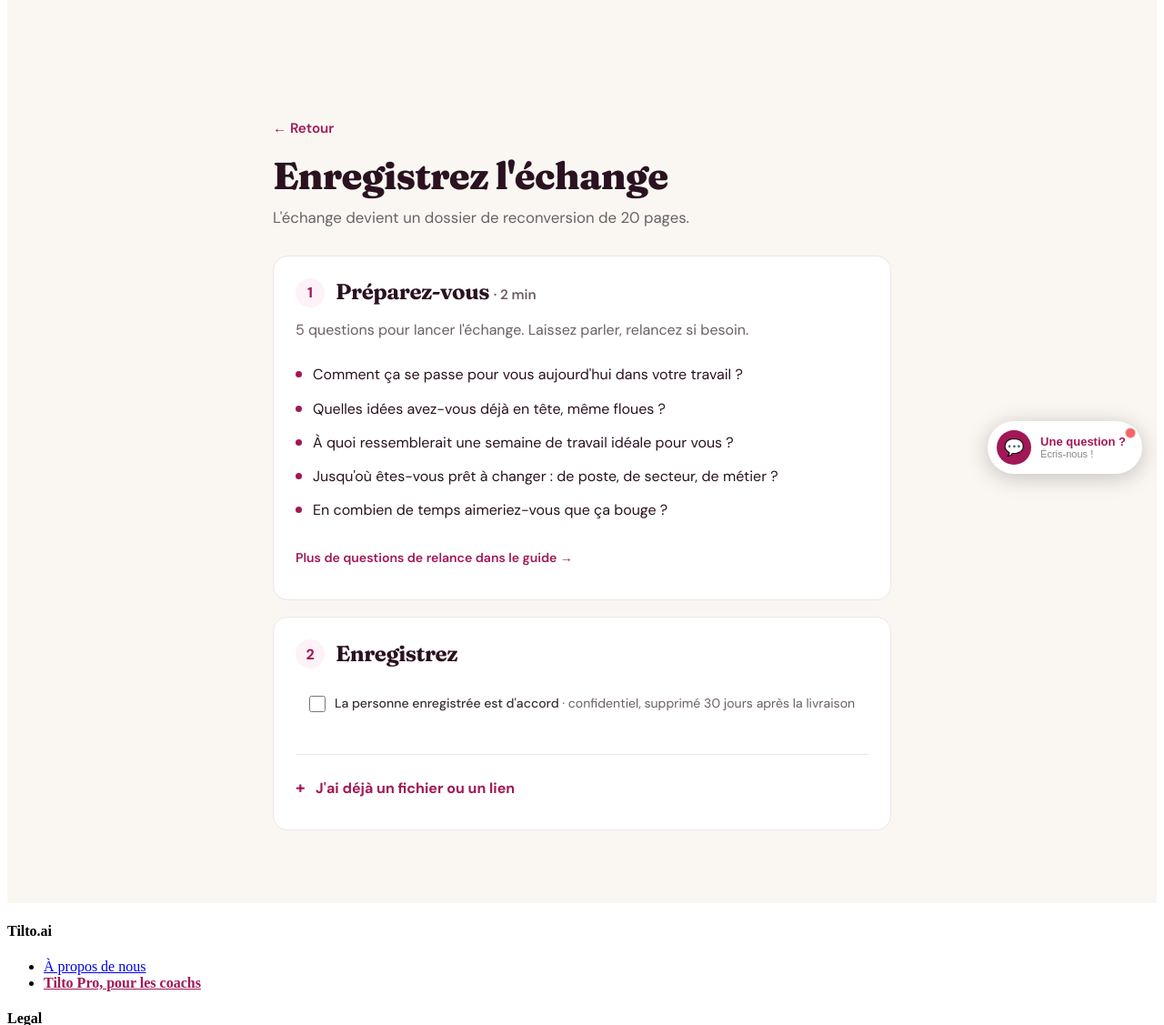
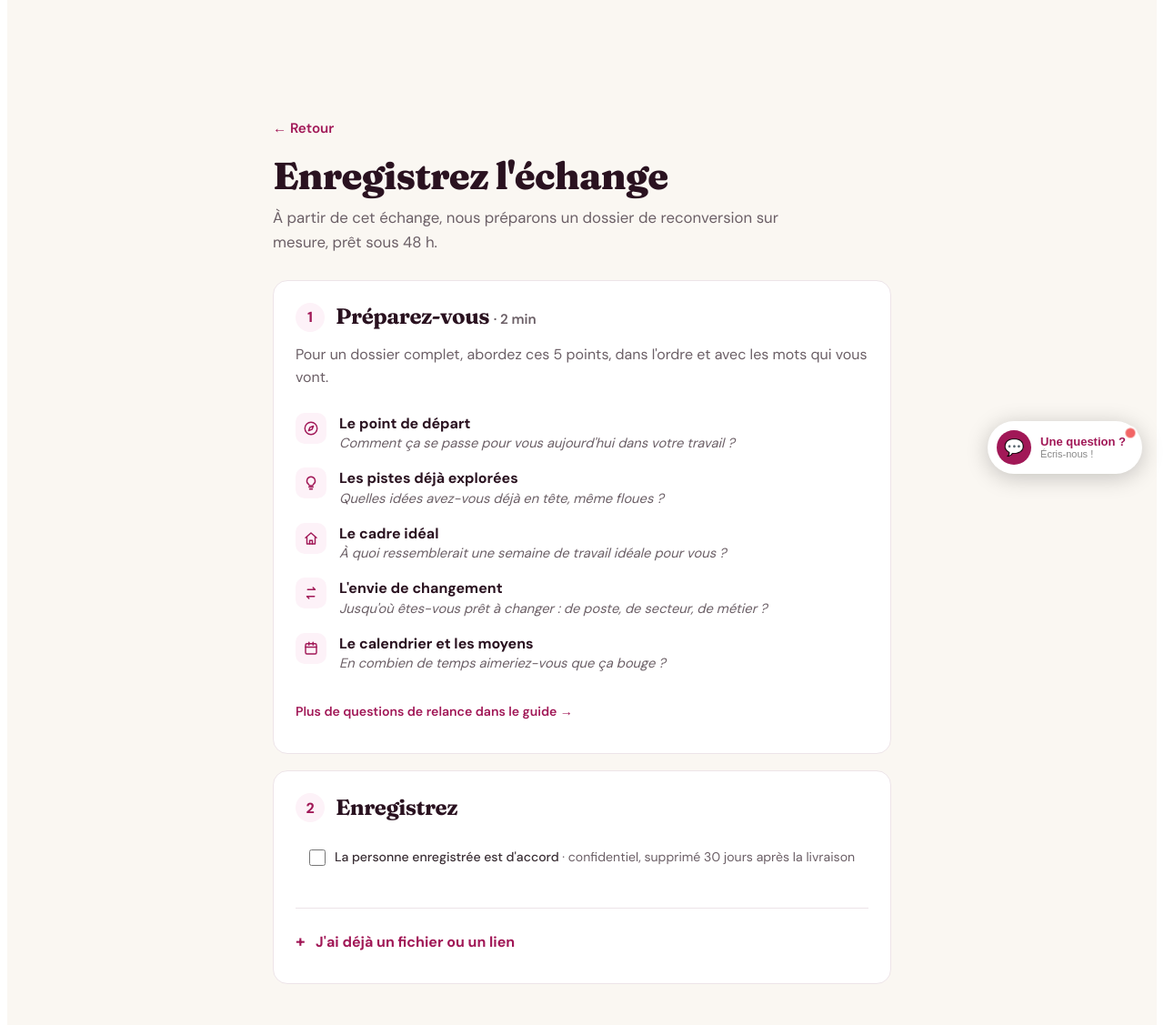
Before and after one commit to nlisch/tilto, a Python web app: template templates/pro/client.html in a window 1280 px wide. Shown: the part 255-1382 px from the top of the page at 91% size. Run offline with Jinja, Linux system fonts and the light colour scheme; the template is opened without the code that fills it, so the values that code supplies are empty.

Commit message:
feat(pro): 5 points à couvrir (sans checklist imposée), discours « sur mesure »
- préparation : « abordez ces 5 points, dans l'ordre et avec vos mots », chaque
  point avec une icône et une question en exemple
- pendant l'enregistrement : repère facultatif « Points abordés » à cocher
- textes : « nous préparons un dossier sur mesure » au lieu de « Tilto
  transforme / devient » (espace coach, landing /pro, landing cabinets)

Co-Authored-By: Claude Opus 5.5 <noreply@anthropic.com>

```diff
--- a/templates/pages/pro.html
+++ b/templates/pages/pro.html
@@ -134,7 +134,7 @@
     <div class="tp-wrap">
         <div class="tp-benefit-text">
             <h2 class="tp-h2">Plus de clients, pas plus de soirées</h2>
-            <p>Vous enregistrez l'échange, Tilto rédige. Le temps gagné, vous le passez en séance avec vos clients.</p>
+            <p>Vous enregistrez l'échange, nous préparons le dossier. Le temps gagné, vous le passez en séance avec vos clients.</p>
             <ul class="tp-checks">
                 <li>{{ check }}Les 5 sujets à aborder fournis, enregistrement depuis votre téléphone</li>
                 <li>{{ check }}Rien à installer, rien à paramétrer</li>
--- a/templates/pages/pro_cabinets.html
+++ b/templates/pages/pro_cabinets.html
@@ -268,7 +268,7 @@
         <h2 class="tp-h2">Vos questions</h2>
         <div class="tp-faq-list">
             <div class="tp-faq-item"><h3>Nos clients exigent la confidentialité des données.</h3><p>Un contrat de sous-traitance RGPD est prêt à signer, et les données restent confidentielles&nbsp;: vos consultants n'indiquent que le prénom ou les initiales du candidat, et l'audio et le CV sont supprimés 30&nbsp;jours après la livraison du dossier.</p></div>
-            <div class="tp-faq-item"><h3>Nous avons déjà notre méthode.</h3><p>Tilto ne la remplace pas. Il intervient à la fin de la phase projet pour transformer le travail fait en séance en pistes chiffrées et en plan d'action, signés par votre consultant.</p></div>
+            <div class="tp-faq-item"><h3>Nous avons déjà notre méthode.</h3><p>Tilto ne la remplace pas. Nous intervenons à la fin de la phase projet&nbsp;: à partir du travail fait en séance, nous préparons les pistes chiffrées et le plan d'action, signés par votre consultant.</p></div>
             <div class="tp-faq-item"><h3>C'est pertinent pour des cadres et des dirigeants&nbsp;?</h3><p>Oui&nbsp;: le dossier met en avant les entreprises à contacter et les pistes de réseau, pas seulement les offres publiées.{% if has_example %} <a href="{{ url_for('pro.example') }}" target="_blank" rel="noopener" style="font-weight:700;">Voir un dossier de cadre</a>.{% endif %}</p></div>
             <div class="tp-faq-item"><h3>Et si le dossier contient une erreur&nbsp;?</h3><p>Votre consultant le relit avant de le remettre. Rien ne part au candidat sans sa validation.</p></div>
             <div class="tp-faq-item"><h3>Et après le pilote&nbsp;?</h3><p>Un tarif au volume adapté à votre nombre de candidats, sans engagement de durée. Vos dossiers restent exportables en PDF.</p></div>
--- a/templates/pro/client.html
+++ b/templates/pro/client.html
@@ -73,8 +73,19 @@
     .tilto-pro-app .tpc-dialog-foot .tpa-btn { width: 100%; }
 }
 .tilto-pro-app .tpc-prep { list-style: none; margin: 14px 0 0; padding: 4px 0; text-align: left; counter-reset: none; }
-.tilto-pro-app .tpc-prep li { display: flex; gap: 12px; align-items: baseline; padding: 7px 0; color: var(--tp-ink); line-height: 1.45; }
-.tilto-pro-app .tpc-prep-n { flex: 0 0 7px; width: 7px; height: 7px; border-radius: 50%; background: var(--tp-primary); align-self: center; }
+.tilto-pro-app .tpc-prep li { display: flex; gap: 14px; align-items: flex-start; padding: 8px 0; color: var(--tp-ink); line-height: 1.45; }
+.tilto-pro-app .tpc-prep-n { flex: 0 0 34px; width: 34px; height: 34px; border-radius: 10px; background: var(--tp-primary-light); color: var(--tp-primary); display: inline-flex; align-items: center; justify-content: center; align-self: flex-start; }
+.tilto-pro-app .tpc-prep-txt strong { display: block; font-weight: 700; color: var(--tp-ink); }
+.tilto-pro-app .tpc-prep-q { display: block; font-size: 0.92rem; color: var(--tp-muted); font-style: italic; }
+.tilto-pro-app .tpc-cover { width: 100%; margin-top: 10px; text-align: center; }
+.tilto-pro-app .tpc-cover-title { margin: 0 0 8px !important; font-size: 0.85rem; font-weight: 700; color: var(--tp-ink); }
+.tilto-pro-app .tpc-cover-title span { font-weight: 400; color: var(--tp-muted); }
+.tilto-pro-app .tpc-cover-chips { display: flex; flex-wrap: wrap; justify-content: center; gap: 8px; }
+.tilto-pro-app .tpc-cover-chip { all: unset; cursor: pointer; min-height: 40px; padding: 0 14px; display: inline-flex; align-items: center; gap: 6px; border-radius: 999px; border: 1.5px solid #D9CCD2; background: var(--tp-white); font-size: 0.88rem; font-weight: 600; color: var(--tp-text); }
+.tilto-pro-app .tpc-cover-chip::before { content: ''; width: 8px; height: 8px; border-radius: 50%; background: #D9CCD2; }
+.tilto-pro-app .tpc-cover-chip[aria-pressed="true"] { border-color: var(--tp-ok); background: var(--tp-ok-pale); color: var(--tp-ok); }
+.tilto-pro-app .tpc-cover-chip[aria-pressed="true"]::before { content: '✓'; width: auto; height: auto; background: none; font-weight: 800; }
+.tilto-pro-app .tpc-cover-chip:focus-visible { outline: 2px solid var(--tp-primary); outline-offset: 2px; }
 .tilto-pro-app .tpc-prep-guide { margin: 8px 0 0 !important; font-size: 0.88rem; }
 .tilto-pro-app .tpc-prep-guide a { display: inline-flex; align-items: center; min-height: 44px; font-weight: 600; text-decoration: none; }
 .tilto-pro-app .tpc-ctx { border: 0; margin: 18px 0 0; padding: 0; display: flex; flex-wrap: wrap; gap: 8px; }
@@ -121,7 +132,6 @@
 .tilto-pro-app #tpc-form.is-recording .js-prep, .tilto-pro-app #tpc-form.is-recording .tpc-consent, .tilto-pro-app #tpc-form.is-recording .js-alt, .tilto-pro-app #tpc-form.is-recording .js-files { display: none; }
 .tilto-pro-app .tpc-h2-note { font-family: 'DM Sans', sans-serif; font-size: 0.95rem; font-weight: 600; color: var(--tp-muted); letter-spacing: 0; }
 .tilto-pro-app .tpc-intro { margin: 10px 0 24px !important; max-width: 600px; }
-.tilto-pro-app .tpc-review { width: 100%; margin-top: 4px; text-align: left; }
 .tilto-pro-app .js-after[hidden] { display: none; }
 .tilto-pro-app .tpc-link { margin-top: 14px; display: flex; flex-direction: column; gap: 6px; }
 .tilto-pro-app .tpc-link label { font-size: 0.92rem; font-weight: 600; color: var(--tp-muted); }
@@ -231,10 +241,19 @@
 ] %}
 
 
+{# Une icône par point : boussole, ampoule, maison, flèches, calendrier #}
+{% set topic_icons = [
+  '<circle cx="12" cy="12" r="9"/><path d="M15.5 8.5l-2 5-5 2 2-5z"/>',
+  '<path d="M9 18h6"/><path d="M10 21h4"/><path d="M12 3a6 6 0 0 0-3.5 10.9c.6.5 1 1.2 1 2.1h5c0-.9.4-1.6 1-2.1A6 6 0 0 0 12 3z"/>',
+  '<path d="M4 11l8-7 8 7"/><path d="M6 10v10h12V10"/><path d="M10 20v-5h4v5"/>',
+  '<path d="M7 7h11l-3-3"/><path d="M17 17H6l3 3"/>',
+  '<rect x="4" y="5" width="16" height="15" rx="2"/><path d="M4 10h16"/><path d="M9 3v4"/><path d="M15 3v4"/>',
+] %}
+
 {% macro prep_list() %}
 <ol class="tpc-prep">
   {% for t, question, more in topics %}
-  <li><span class="tpc-prep-n" aria-hidden="true"></span><span>{{ question }}</span></li>
+  <li><span class="tpc-prep-n" aria-hidden="true"><svg width="18" height="18" viewBox="0 0 24 24" fill="none" stroke="currentColor" stroke-width="1.9" stroke-linecap="round" stroke-linejoin="round">{{ topic_icons[loop.index0]|safe }}</svg></span><span class="tpc-prep-txt"><strong>{{ t }}</strong><span class="tpc-prep-q">{{ question }}</span></span></li>
   {% endfor %}
 </ol>
 {% endmacro %}
@@ -264,10 +283,15 @@
     <canvas class="tpc-wave js-rec-wave" aria-hidden="true"></canvas>
     <p class="tpc-rec-time js-rec-time">0:00</p>
     <p class="tpc-mic-hint">Appuyez pour terminer et envoyer</p>
-    <details class="tpc-more tpc-review">
-      <summary>Revoir les sujets</summary>
-      {{ prep_list() }}
-    </details>
+    {# Repère facultatif : le coach coche les points abordés, rien n'est bloquant ni enregistré #}
+    <div class="tpc-cover">
+      <p class="tpc-cover-title">Points abordés <span>(facultatif)</span></p>
+      <div class="tpc-cover-chips">
+        {% for t, question, more in topics %}
+        <button type="button" class="tpc-cover-chip js-cover" aria-pressed="false" title="{{ question }}">{{ t }}</button>
+        {% endfor %}
+      </div>
+    </div>
   </div>
   <div class="tpc-rec-recover js-rec-recover" hidden role="alert">
     <p class="js-rec-recover-text"></p>
@@ -320,7 +344,7 @@
   {% if not locked %}
     <a class="tpa-back" href="{{ url_for('pro.start', client_id=dossier.id) }}">← Retour</a>
     <h1>{{ page_title }}</h1>
-    <p class="tpc-intro">{% if kind == 'enregistrement' %}Tilto transforme votre enregistrement en un dossier de reconversion de 20 pages.{% else %}L'échange devient un dossier de reconversion de 20 pages.{% endif %}</p>
+    <p class="tpc-intro">{% if kind == 'enregistrement' %}À partir de cet enregistrement, nous préparons un dossier de reconversion sur mesure, prêt sous 48&nbsp;h.{% else %}À partir de cet échange, nous préparons un dossier de reconversion sur mesure, prêt sous 48&nbsp;h.{% endif %}</p>
 
     {% if errors %}
     <div class="tpa-errors tpc-errors" role="alert"><strong>Il manque quelques éléments pour envoyer le dossier&nbsp;:</strong>
@@ -353,7 +377,7 @@
       {% else %}
       <section class="tpa-card tpa-block js-prep" aria-labelledby="bloc-prep">
         <div class="tpa-block-head"><span class="tpa-num">1</span><h2 id="bloc-prep">Préparez-vous <span class="tpc-h2-note">· 2 min</span></h2></div>
-        <p class="tpa-lead">5 questions pour lancer l'échange. Laissez parler, relancez si besoin.</p>
+        <p class="tpa-lead">Pour un dossier complet, abordez ces 5 points, dans l'ordre et avec les mots qui vous vont.</p>
         {{ prep_list() }}
         <p class="tpc-prep-guide"><a href="{{ url_for('pro.guide', dossier=dossier.id) }}" class="js-guide-open">Plus de questions de relance dans le guide →</a></p>
       </section>
@@ -666,6 +690,13 @@
         guide.querySelectorAll('.js-guide-close').forEach(function (b) { b.addEventListener('click', function () { guide.close(); }); });
         guide.addEventListener('click', function (e) { if (e.target === guide) guide.close(); });  // clic à côté
     }
+
+    // ── Points abordés pendant l'enregistrement (repère facultatif) ──
+    form.querySelectorAll('.js-cover').forEach(function (chip) {
+        chip.addEventListener('click', function () {
+            chip.setAttribute('aria-pressed', chip.getAttribute('aria-pressed') === 'true' ? 'false' : 'true');
+        });
+    });
 
     // ── CV (parcours « en direct ») ──
     var cvInput = form.querySelector('.js-cv');
--- a/templates/pro/start.html
+++ b/templates/pro/start.html
@@ -58,7 +58,7 @@
         {% endif %}
         <ol class="tps-how" aria-label="Comment ça marche">
           <li><span class="tps-how-n">1</span><span>Vous enregistrez un échange avec un prospect ou un client, ou vous-même pour tester</span></li>
-          <li><span class="tps-how-n">2</span><span>Tilto rédige le dossier&nbsp;: pistes chiffrées, entreprises à contacter, plan d'action</span></li>
+          <li><span class="tps-how-n">2</span><span>Nous préparons son dossier sur mesure&nbsp;: pistes chiffrées, entreprises à contacter, plan d'action</span></li>
           <li><span class="tps-how-n">3</span><span>Vous le recevez sous 48&nbsp;h et le remettez à votre client</span></li>
         </ol>
         {% if has_example %}<p class="tps-example"><a href="{{ url_for('pro.example') }}" target="_blank" rel="noopener">Voir un dossier complet →</a></p>{% endif %}
```
